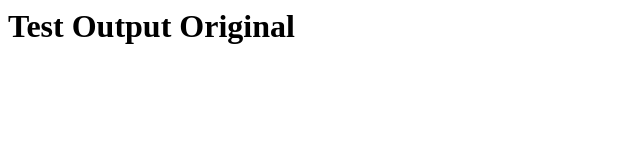
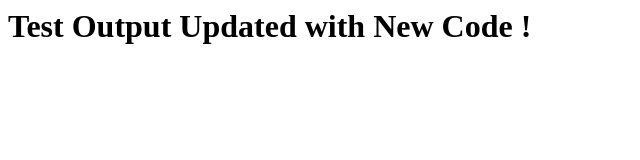
Before and after one commit to stujb/html-example, a plain HTML site: page index.html in a window 1280 px wide. Shown: the whole page, without its empty margins (0-640 px from the left). Drawn offline with Linux system fonts and the light colour scheme.

Commit message:
Update index.html

```diff
--- a/index.html
+++ b/index.html
@@ -1,3 +1,3 @@
 <html>
-	<h1>Test Output Original</h1>
+	<h1>Test Output Updated with New Code !</h1>
 </html>
```
